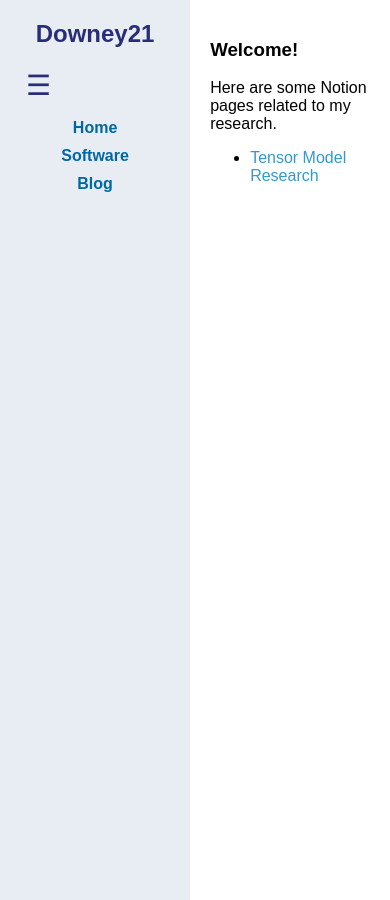
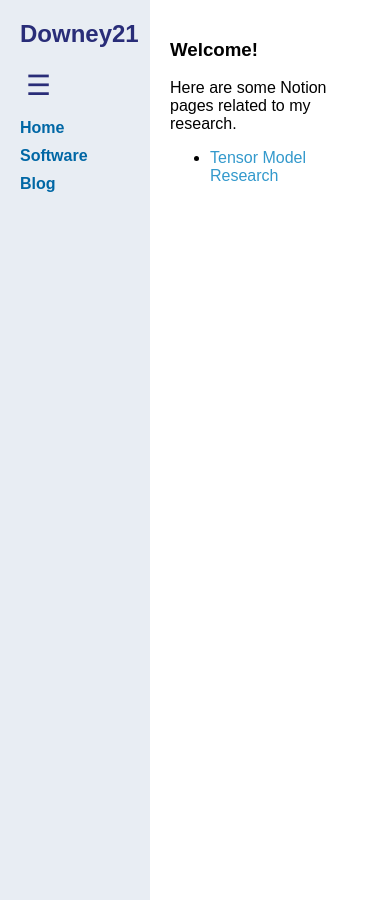
Before and after one commit to downey21/downey21.github.io, a Jekyll site: the page built from index.md, in a window 390 px wide. Built offline with Jekyll 4.4.1, drawn with Linux system fonts in a browser that asks for light colours.

Commit message:
Update style.css

```diff
--- a/assets/css/style.css
+++ b/assets/css/style.css
@@ -74,8 +74,7 @@ body {
 
 @media screen and (max-width: 960px) {
   .sidebar {
-    width: 100%;
-    text-align: center;
+    width: 150px;
   }
 
   .content {
```
